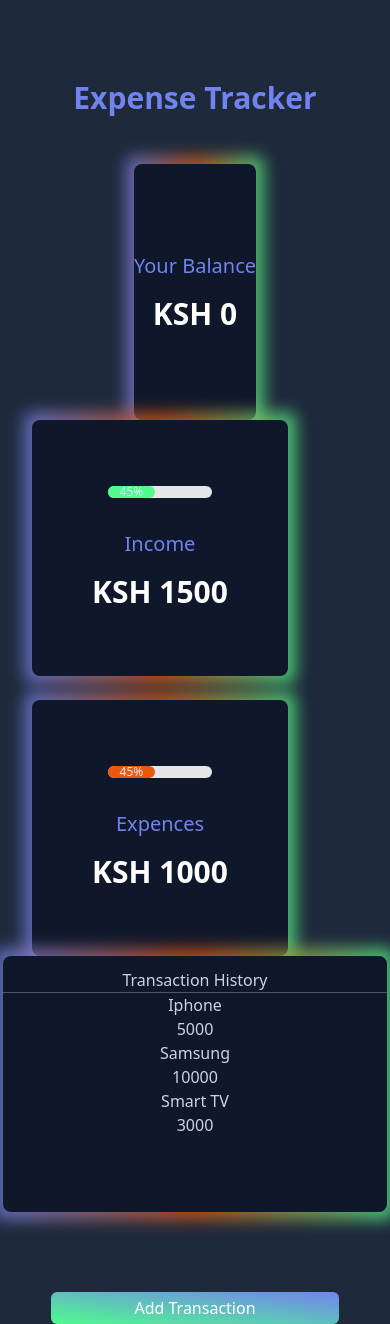
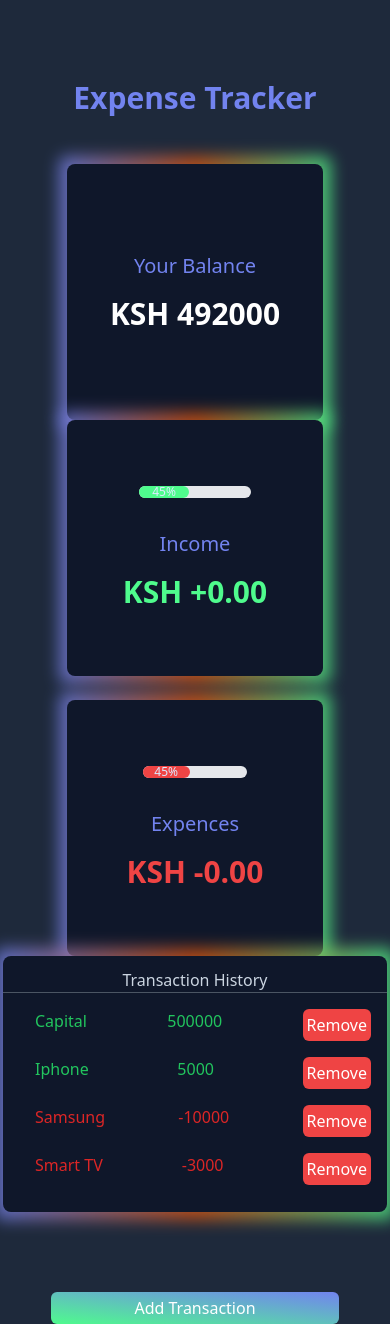
Before and after one commit to Paulhakeem/Budget-app, a Nuxt app: page /Home in a window 390 px wide. Built offline with nearby package versions, Linux system fonts and the light colour scheme.

Commit message:
making it attractive

```diff
--- a/assets/main.css
+++ b/assets/main.css
@@ -37,14 +37,5 @@ body {
         width: 80%;
         padding-top: 1.5em;
     }
-    .mobile {
-        justify-content: center;
-        text-align: center;
-    }
-    .transaction {
-        padding-top: 2em;
-    }
-    .box {
-        width: 100%;
-    }
+
  }
--- a/components/Balance.vue
+++ b/components/Balance.vue
@@ -1,6 +1,6 @@
 <template>
   <div class="pt-12">
-    <div class="mobile flex flex-wrap justify-between">
+    <div class="mobile flex flex-wrap justify-evenly">
       <div class="relative">
         <div
           class="absolute -inset-2 rounded-lg bg-gradient-to-r from-[#7283ef] via-orange-600 to-[#4ffb8d] opacity-75 blur"
@@ -10,7 +10,7 @@
         >
           <div>
             <h1 class="text-[#7283ef] text-xl text-center">Your Balance</h1>
-            <p class="font-semibold text-3xl pt-4 text-white">KSH {{useExpense.amount}}</p>
+            <p class="font-semibold text-3xl pt-4 text-white">KSH {{useExpense.total}}</p>
           </div>
         </div>
       </div>
@@ -28,9 +28,13 @@
           <div class="text-center pt-3">
                <h1 class="border-b border-b-gray-600 ">Transaction History</h1>
           </div>
-          <div v-for="transaction in useExpense.transactions" :key="transaction.id">
-              <div>{{transaction.name}}</div>
-              <div>{{transaction.amount}}</div>
+          <div v-for="transaction in useExpense.transactions"
+          :key="transaction.id" :class="transaction.amount < 0 ? 'text-red-600' : 'text-green-500'">
+            <div class="pl-4 flex justify-between pt-4 mx-4">
+              <p>{{transaction.name}}</p>
+              <p>{{transaction.amount}}</p>
+              <button class="bg-red-500 rounded-md w-18 p-1 text-white text-center">Remove</button>
+            </div>
           </div>
         </div>
       </div>
--- a/components/Expences.vue
+++ b/components/Expences.vue
@@ -1,7 +1,7 @@
 <template>
   <div>
     <!-- -->
-    <div class="flex flex-wrap gap-6">
+    <div class="flex flex-wrap justify-evenly gap-6">
       <div class="relative">
         <div
           class="absolute -inset-2 rounded-lg bg-gradient-to-r from-[#7283ef] via-orange-600 to-[#4ffb8d] opacity-75 blur"
@@ -21,7 +21,7 @@
               </div>
             </div>
             <h1 class="text-[#7283ef] text-xl text-center mt-8">Income</h1>
-            <p class="font-semibold text-3xl pt-4 text-white">KSH 1500</p>
+            <p class="font-semibold text-3xl pt-4 text-[#4ffb8d]">KSH +0.00</p>
           </div>
         </div>
       </div>
@@ -38,7 +38,7 @@
             <div class="mx-4">
               <div class="w-full bg-gray-200 rounded-full dark:bg-gray-700">
                 <div
-                  class="bg-orange-600 text-xs font-medium text-blue-100 text-center leading-none rounded-full"
+                  class="bg-red-500 text-xs font-medium text-blue-100 text-center leading-none rounded-full"
                   style="width: 45%"
                 >
                   45%
@@ -46,7 +46,7 @@
               </div>
             </div>
             <h1 class="text-[#7283ef] text-xl text-center mt-8">Expences</h1>
-            <p class="font-semibold text-3xl pt-4 text-white">KSH 1000</p>
+            <p class="font-semibold text-3xl pt-4 text-red-500">KSH -0.00</p>
           </div>
         </div>
       </div>
--- a/nuxt.config.ts
+++ b/nuxt.config.ts
@@ -18,5 +18,9 @@ export default defineNuxtConfig({
       autoprefixer: {},
     },
   },
-
+  app: {
+head: {
+  title: "Paper Router Expense Tracker"
+}
+  }
 })
--- a/pages/Home.vue
+++ b/pages/Home.vue
@@ -1,5 +1,5 @@
 <template>
-  <div class="pt-20 px-8">
+  <div class="pt-20 justify-center">
     <div class="text-center">
       <h1 class="text-3xl text-[#7283ef] font-semibold">Expense Tracker</h1>
     </div>
@@ -20,7 +20,7 @@
             v-model="useExpense.name"
               type="text"
               placeholder="Enter either name of product or capital.."
-              class="outline-none border-b-2 border-b-gray-400 w-full ring-0 mt-4 text-gray-500"
+              class="outline-none border-b-2 border-b-gray-400 w-full ring-0 mt-4 text-gray-500 first-letter:uppercase"
             />
           </div>
           <div class="mb-6">
--- a/store/main.js
+++ b/store/main.js
@@ -1,21 +1,29 @@
 import { defineStore } from "pinia";
 
 export const useExpenseStore = defineStore("expense", () => {
+
  const name = ref('')
- const amount = ref(0)
+ const total = computed(() => {
+    return transactions.value.reduce((acc, transaction) => {
+        return acc + transaction.amount
+    }, 0)
+ })
 
  const transactions = ref([
+    {
+        id: 1, name: "Capital", amount: 500000
+    },
     {
         id: 1, name: "Iphone", amount: 5000
     },
     {
-        id: 2, name: "Samsung", amount: 10000
+        id: 2, name: "Samsung", amount: -10000
     },
     {
-        id: 3, name: "Smart TV", amount: 3000
+        id: 3, name: "Smart TV", amount: -3000
     }
  ])
 
  console.log(transactions);
- return {name, amount, transactions}
+ return {name, total, transactions}
 });
```
